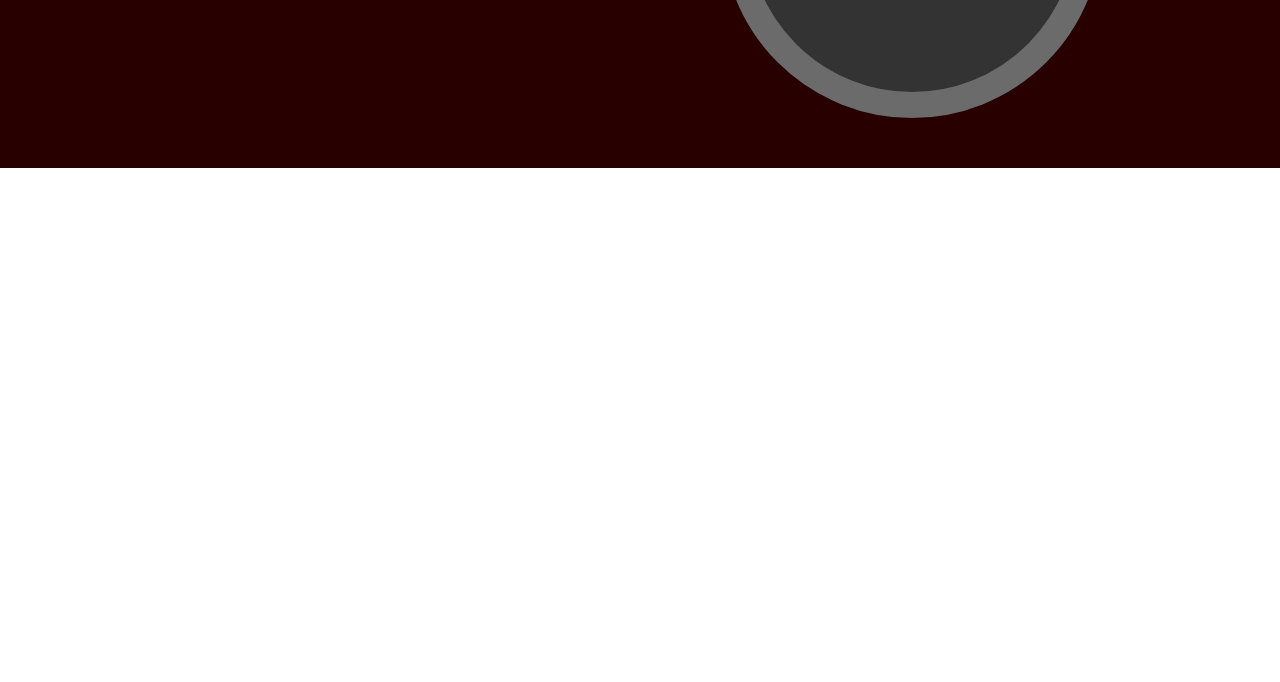
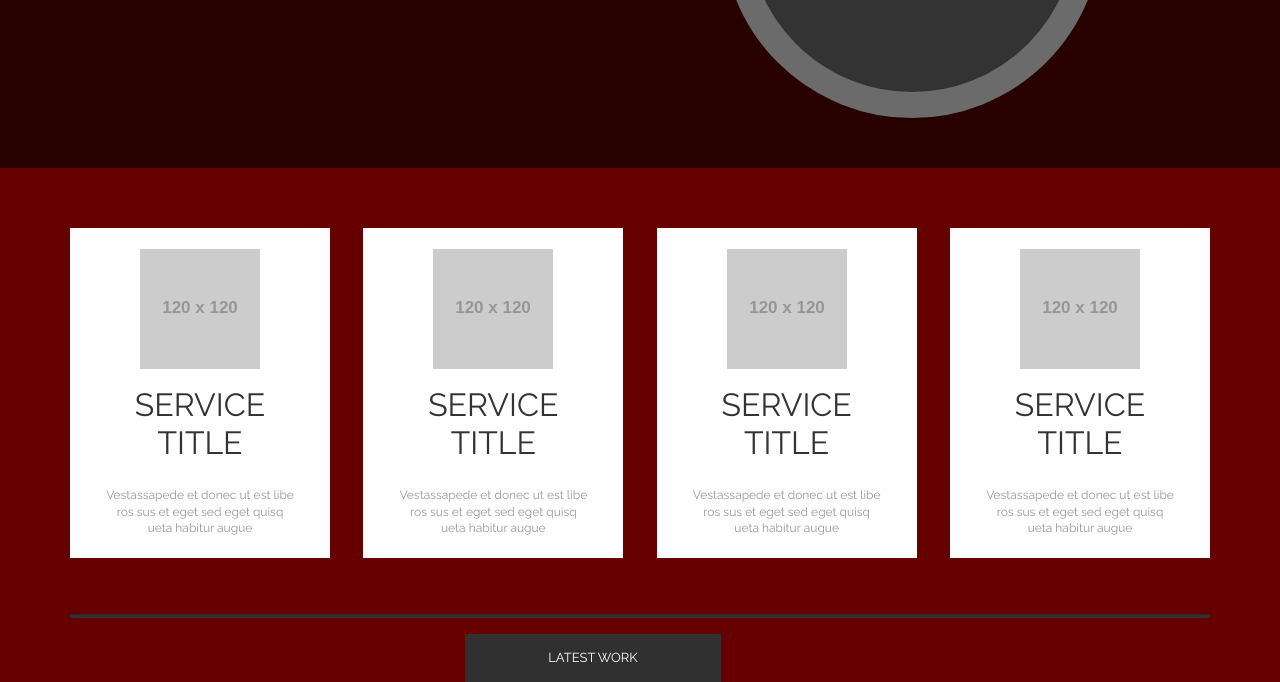
Before and after one commit to alexmmg/the-modernist-2, a plain HTML site: page index.html in a window 1280 px wide. Shown: the part 383-1065 px from the top of the page. Before the commit the page ends 800 px from the top, so only its background shows below. Drawn offline with nearby package versions, Linux system fonts and the light colour scheme; placeholder pictures from the web are drawn by us.

Commit message:
work row in progress

```diff
--- a/index.html
+++ b/index.html
@@ -102,8 +102,55 @@
                 <span class="sr-only">Next</span>
             </a>
         </div>
+    </div>
+</section>
 
-
+<section class="section section-2">
+    <div class="container">
+        <div class="row services justify-content-between">
+            <div class="col-md-3 service__block text-center">
+                <div>
+                    <img src="http://dummyimage.com/120" alt="" class="service__img">
+                    <h3 class="service__title">SERVICE TITLE</h3>
+                    <p class="service__text">Vestassapede et donec ut est libe ros sus et eget sed eget quisq ueta
+                        habitur augue</p>
+                </div>
+            </div>
+            <div class="col-md-3 service__block text-center">
+                <div>
+                    <img src="http://dummyimage.com/120" alt="" class="service__img">
+                    <h3 class="service__title">SERVICE TITLE</h3>
+                    <p class="service__text">Vestassapede et donec ut est libe ros sus et eget sed eget quisq ueta
+                        habitur augue</p>
+                </div>
+            </div>
+            <div class="col-md-3 service__block text-center">
+                <div>
+                    <img src="http://dummyimage.com/120" alt="" class="service__img">
+                    <h3 class="service__title">SERVICE TITLE</h3>
+                    <p class="service__text">Vestassapede et donec ut est libe ros sus et eget sed eget quisq ueta
+                        habitur augue</p>
+                </div>
+            </div>
+            <div class="col-md-3 service__block text-center">
+                <div>
+                    <img src="http://dummyimage.com/120" alt="" class="service__img">
+                    <h3 class="service__title">SERVICE TITLE</h3>
+                    <p class="service__text">Vestassapede et donec ut est libe ros sus et eget sed eget quisq ueta
+                        habitur augue</p>
+                </div>
+            </div>
+        </div>
+        <div class="row work">
+            <div class="col-md p-0">
+                <hr class="work__line">
+            </div>
+        </div>
+        <div class="row work justify-content-center">
+            <div class="col-md-4 text-center">
+                <span class="latest-work">LATEST WORK</span>
+            </div>
+        </div>
     </div>
 </section>
 
--- a/scss/style.scss
+++ b/scss/style.scss
@@ -1,4 +1,5 @@
 $second-color: #979797;
+$work-color: #303030;
 
 body {
   font-family: Raleway, sans-serif;
@@ -47,13 +48,6 @@ body {
     margin-top: 130px;
   }
 
-  //.owl-carousel {
-  //  .carousel__title {
-  //    font-size: 46px;
-  //    font-weight: 400;
-  //  }
-  //}
-
   .carousel-control-prev, .carousel-control-next {
     width: 5%;
   }
@@ -87,3 +81,60 @@ body {
   }
 
 }
+
+.section-2 {
+  background-color: #660000;
+
+  .services {
+
+    .service__block {
+      margin-top: 60px;
+      margin-bottom: 40px;
+      background-color: #fff;
+      cursor: pointer;
+      padding: 21px 33px;
+      max-width: 260px;
+      transition: 0.2s ease-in-out;
+
+      .service__img {
+        background: url("http://dummyimage.com/120") no-repeat;
+      }
+
+      .service__title {
+        color: #333;
+        font-size: 32px;
+        margin: 17px 0 24px;
+      }
+
+      .service__text {
+        font-size: 12px;
+        line-height: 16.8px;
+        color: $second-color;
+        margin: 0;
+      }
+
+      &:hover {
+        background-color: #76c38f;
+
+        .service__title, .service__text {
+          color: #fff;
+        }
+      }
+    }
+  }
+
+  .work {
+    .work__line {
+      background-color: $work-color;
+      height: 3px;
+    }
+
+    .latest-work {
+      width: 256px;
+      height: 48px;
+      display:  table-cell;
+      background-color: $work-color;
+      vertical-align: middle;
+    }
+  }
+}
```
Also changed, not shown: css/style.css, 1 other file.
